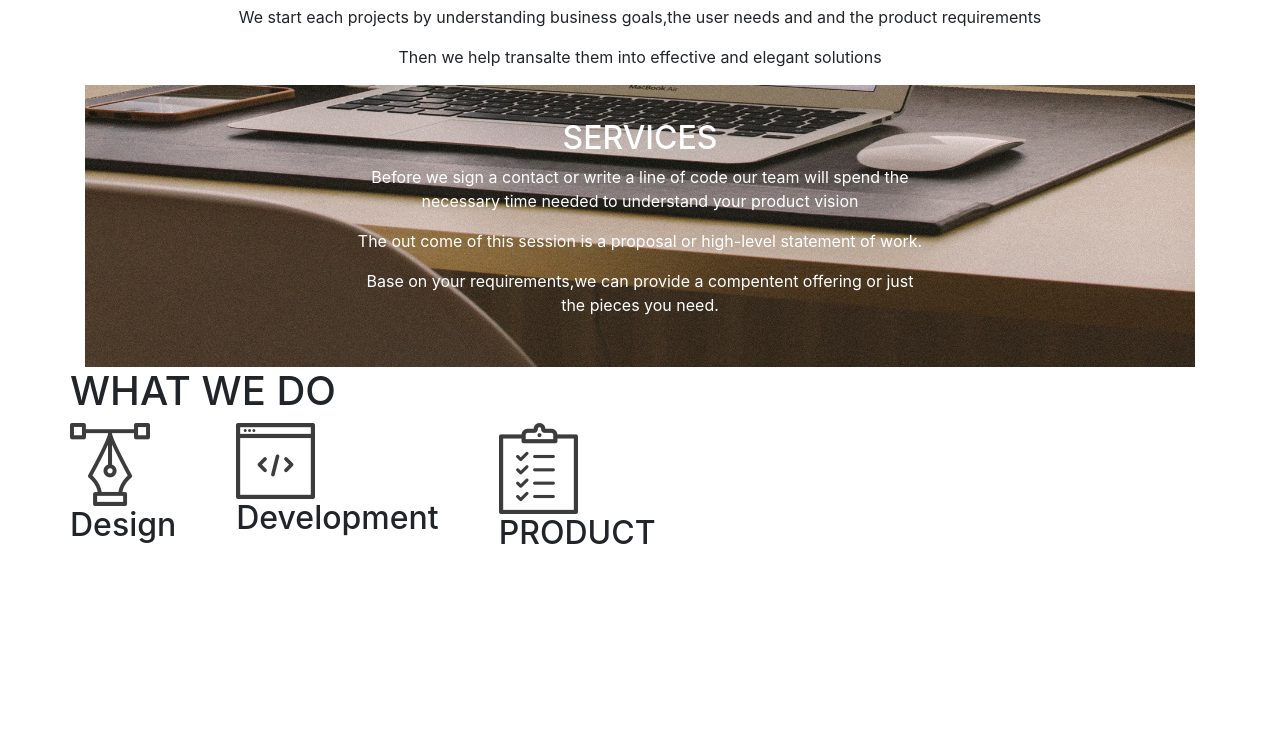
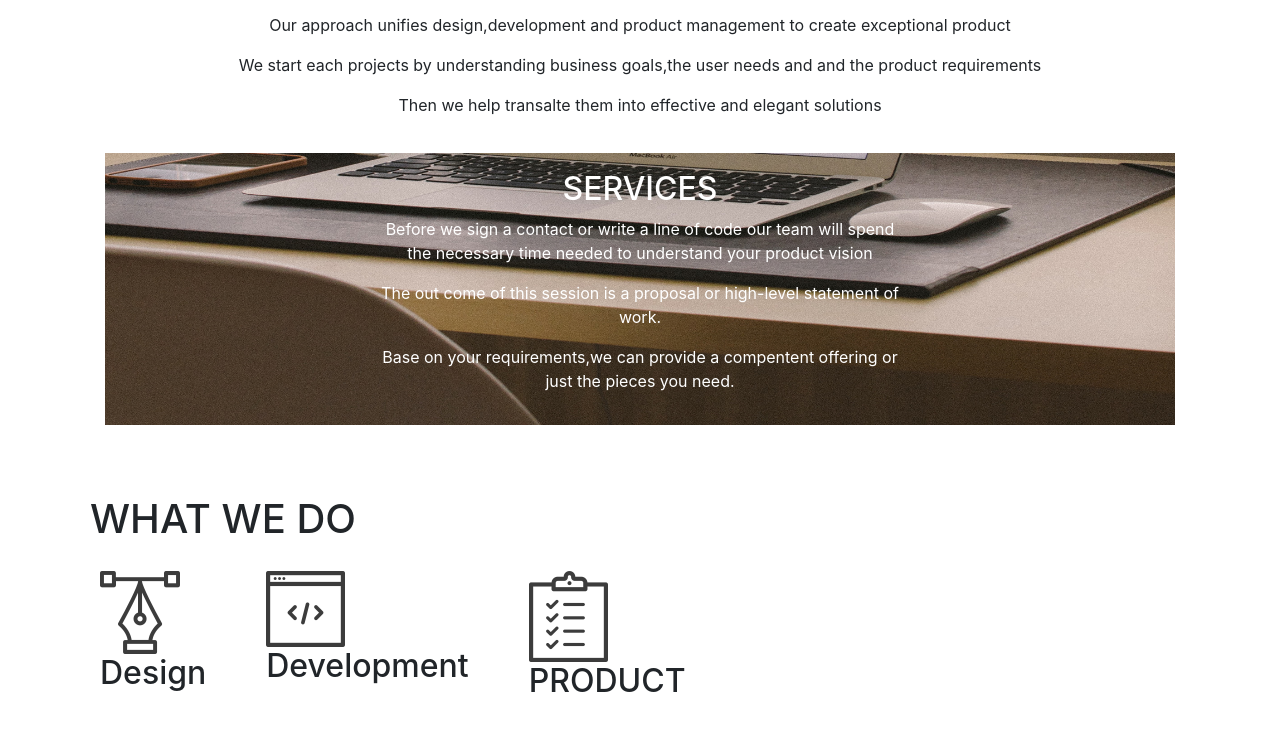
Before and after one commit to Juliet-jay/DELANI-STUDIO, a plain HTML site: page index.html in a window 1280 px wide. Shown: the part 765-1514 px from the top of the page. Before the commit the page ends 1325 px from the top, so only its background shows below. Drawn offline with nearby package versions, Linux system fonts and the light colour scheme; a web font is replaced by a local one.

Commit message:
added padding on div

```diff
--- a/css/styles.css
+++ b/css/styles.css
@@ -1,4 +1,8 @@
-div{column-gap: 30px;}
+div{
+    column-gap: 30px;
+    padding:10px;
+}
+
 .img-title{
     position: absolute;
     top: 50%;
```
